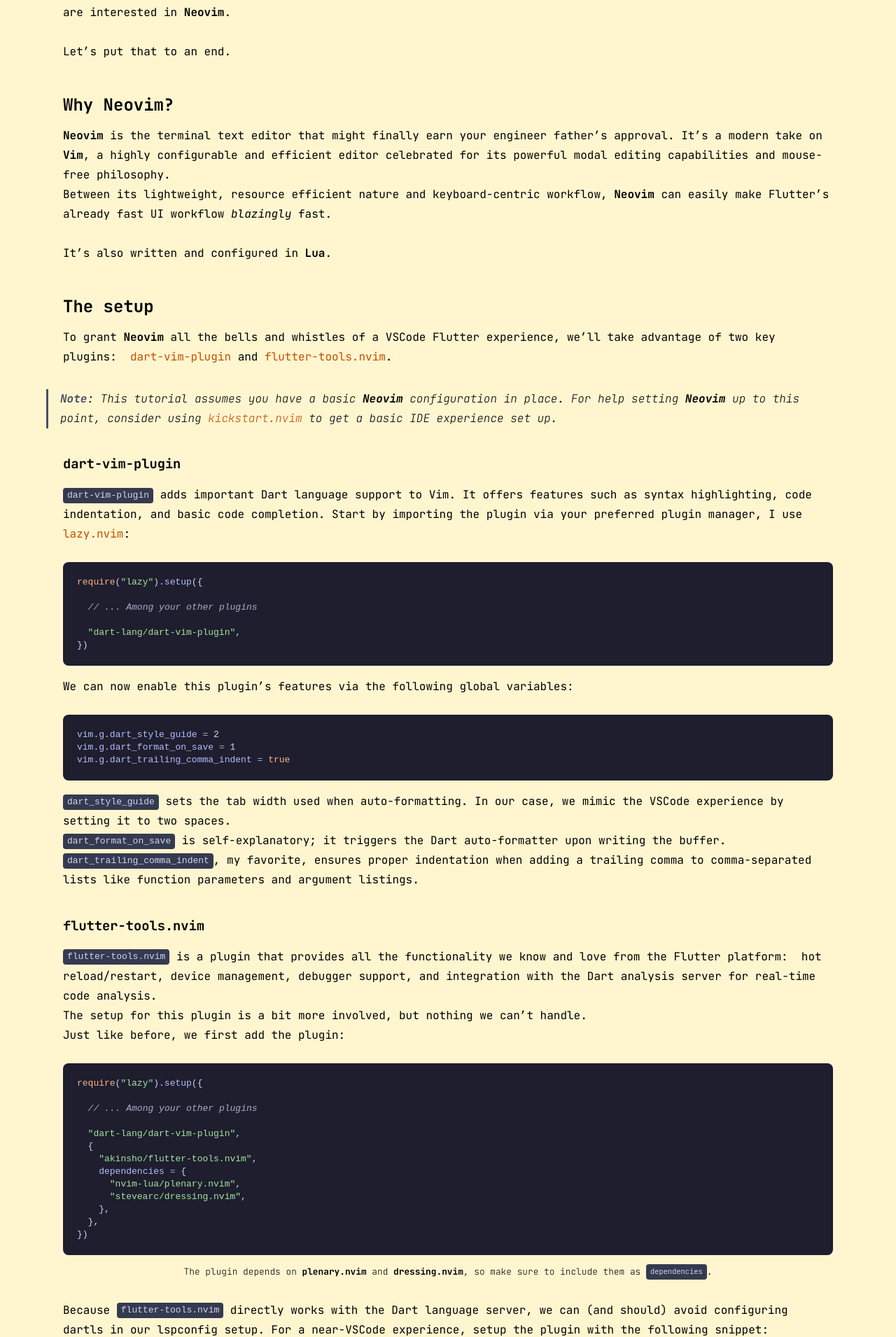
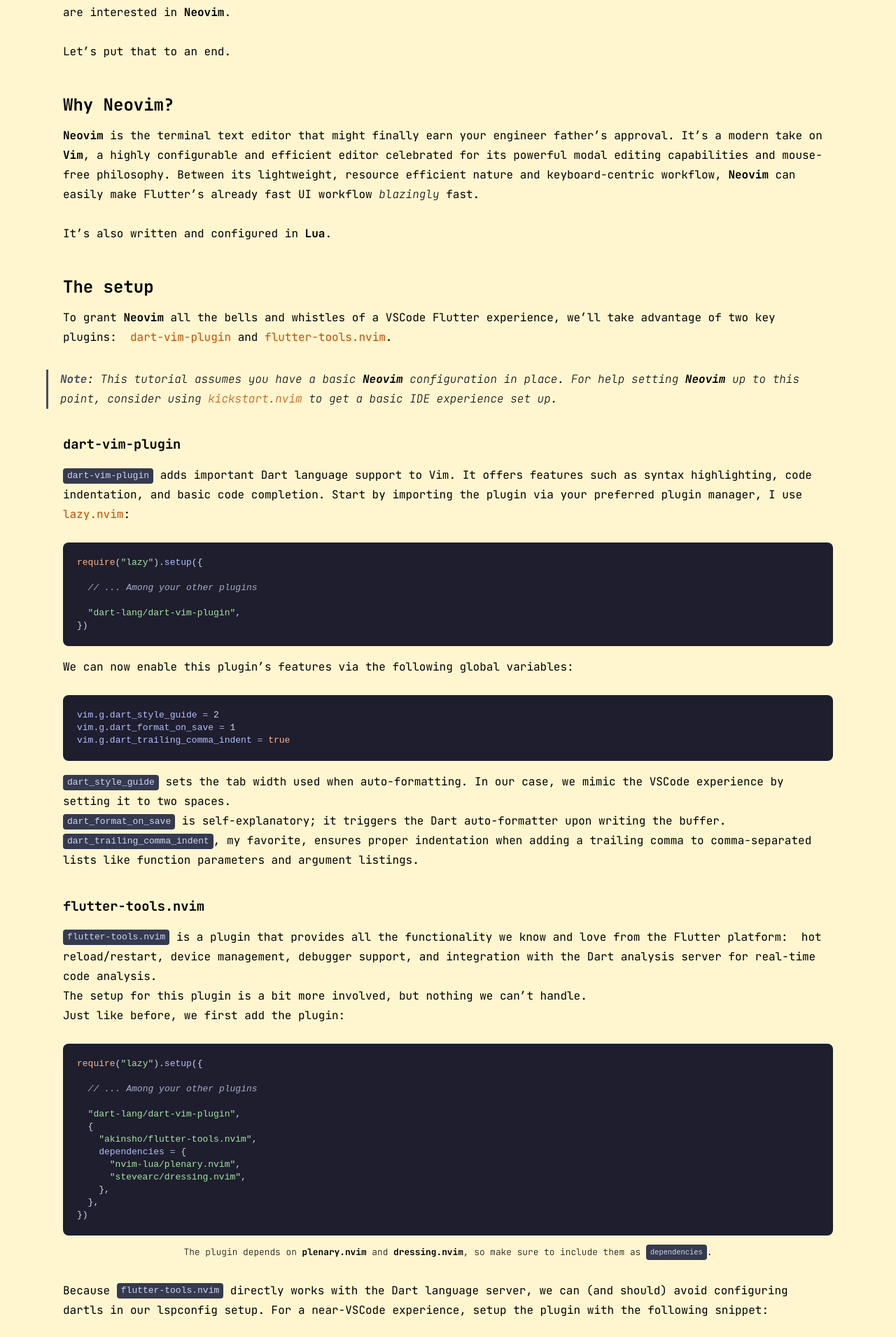
Before and after one commit to rafaelcolladojr/rafaelcolladojr.github.io, a Jekyll site: the page built from _posts/2024-11-22-flutter-without-vscode-a-neovim-story.md, in a window 1280 px wide. Shown: the part 365-2275 px from the top of the page at 70% size. Built offline with Jekyll 4.4.1, drawn with Linux system fonts in a browser that asks for light colours.

Commit message:
Modified italics styling

```diff
--- a/css/main.css
+++ b/css/main.css
@@ -68,6 +68,10 @@ h6 {
   font-weight: 200;
 }
 
+em {
+  font-weight: 200;
+}
+
 #title>a {
   color: black;
 }
@@ -78,6 +82,12 @@ h6 {
 
 .recent-posts>h3 {
   margin: 0 auto;
+}
+
+.recent-posts>ul {
+  display: flex;
+  flex-direction: column;
+  gap: 24px;
 }
 
 .container {
```
Also changed, not shown: _posts/2024-11-22-flutter-without-vscode-a-neovim-story.md (line endings or trailing spaces), 4 other files.
